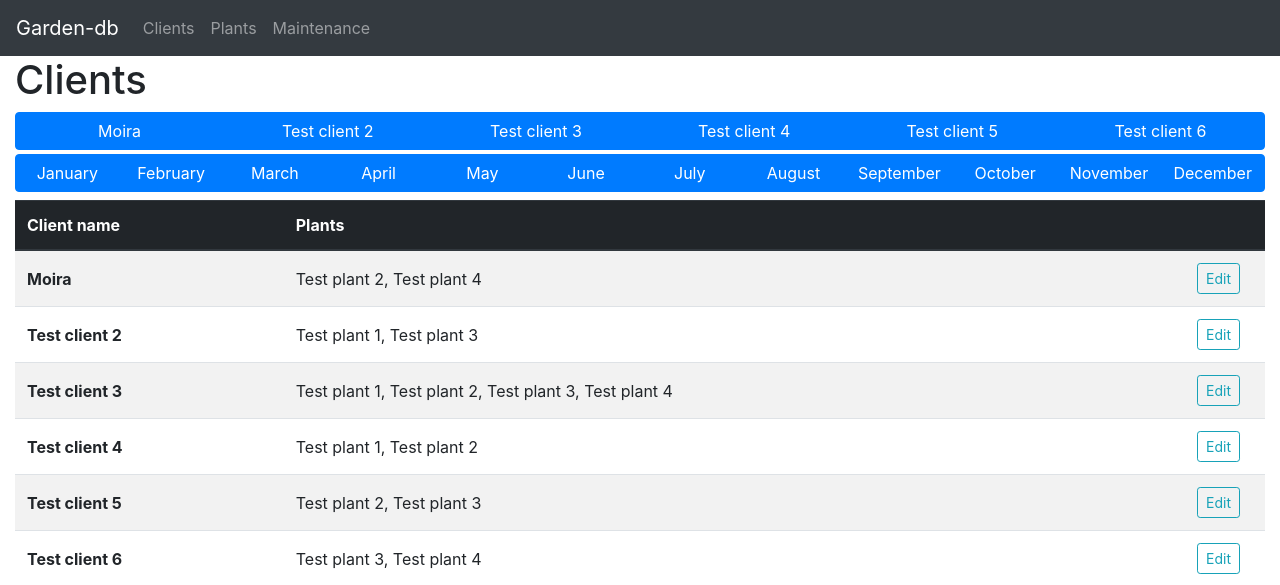
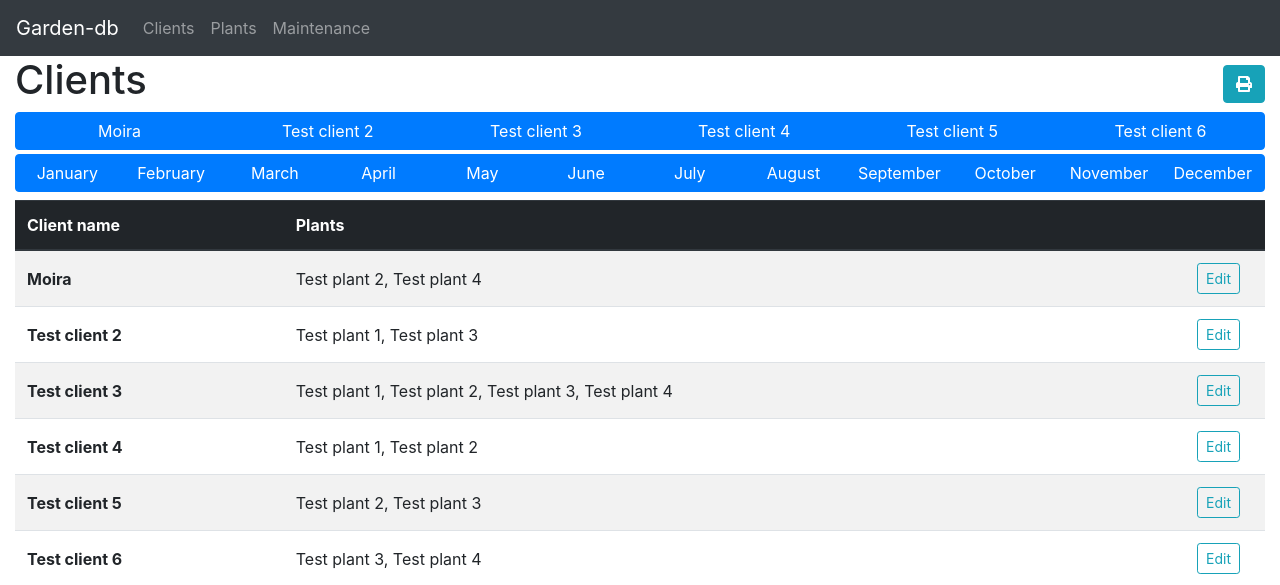
Before and after one commit to tpoomlmly/garden-database, a Flask app: page /clients in a window 1280 px wide. Shown: the top 585 px of the page. Run offline with Flask 2, Linux system fonts and the light colour scheme; data comes from the database, SQL or seed files in the repository; both versions use the stored data as it was after the commit; some libraries are stand-ins or nearby versions.

Commit message:
Add print button

```diff
--- a/templates/page.html
+++ b/templates/page.html
@@ -24,9 +24,16 @@
 <div class="container-fluid">
     {# Begin page title header #}
     <header class="row">
-        <div class="col">
-            <h1>{% if title %}{{ title }}{% else %}Untitled page{% endif %}</h1>
+        <div class="col col-9 col-sm-10">
+            <h1>{{ title }}</h1>
         </div>
+        {% if pagetype == "client" %}
+        <div class="col col-3 col-sm-2 align-self-center">
+            <div class="float-right">
+                <button type="button" class="btn btn-info" onclick="print();"><i class="fas fa-print"></i></button>
+            </div>
+        </div>
+        {% endif %}
     </header>
     {# End page title header #}
 
```
Also changed, not shown: tests.db.
